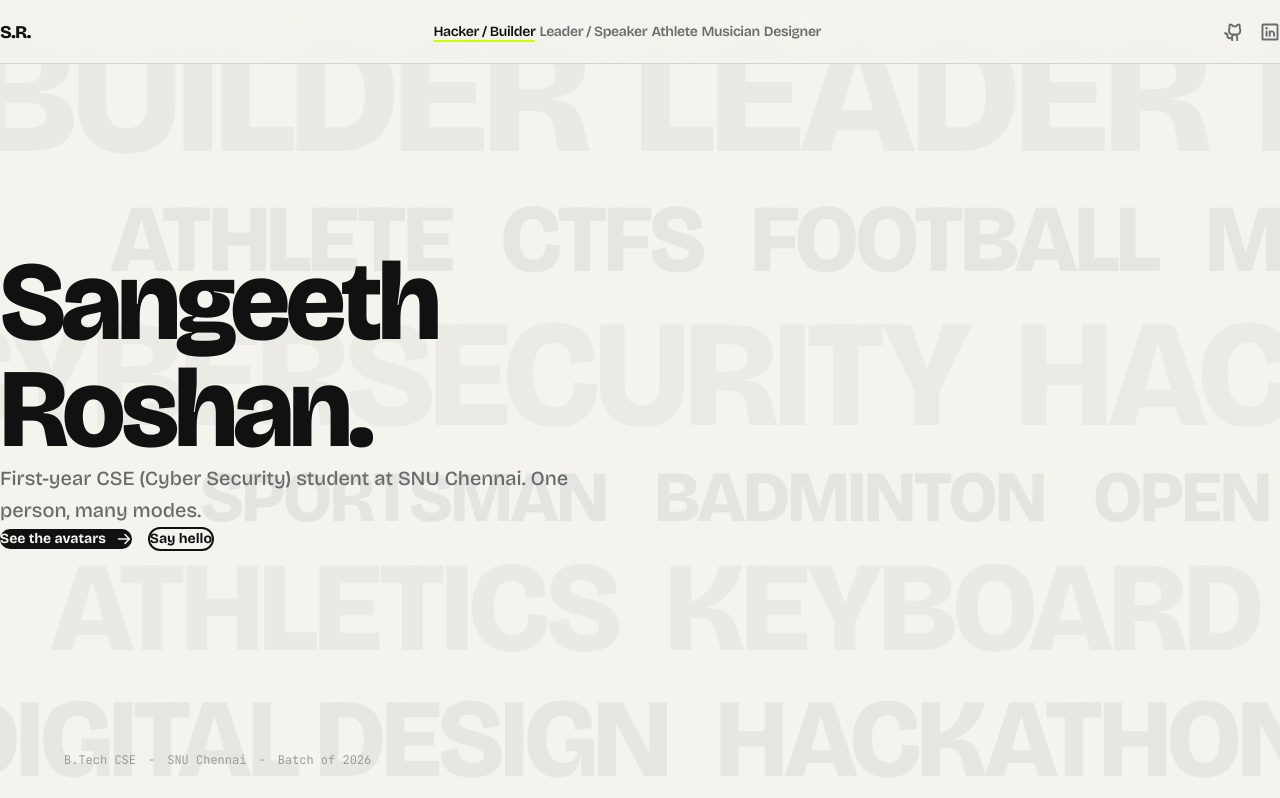
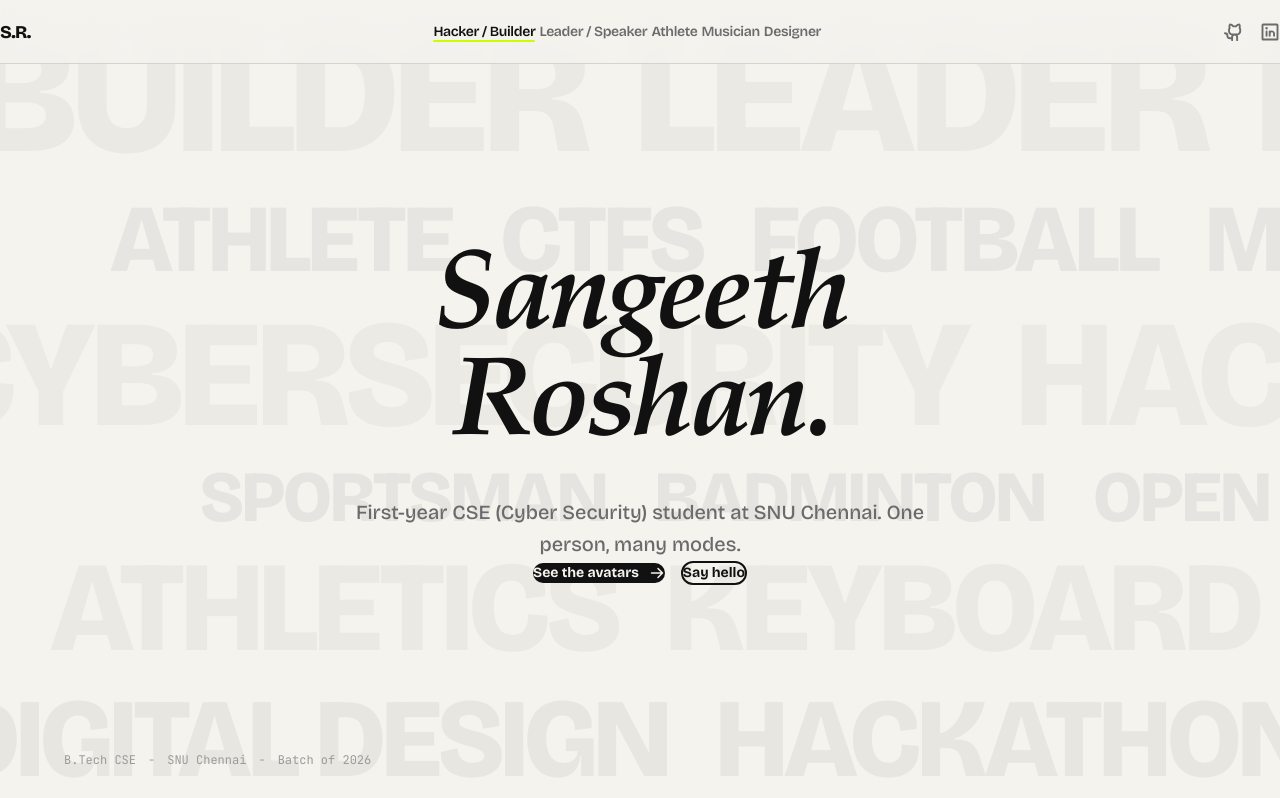
Before and after one commit to Sangeeth-Roshan/portfolio, a React (Vite) app: page / in a window 1280 px wide. Shown: the top 798 px of the page. Built offline with nearby package versions, Linux system fonts and the light colour scheme.

Commit message:
V6 - BETA DONE

```diff
--- a/index.html
+++ b/index.html
@@ -9,7 +9,7 @@
     <!-- Preload fonts -->
     <link rel="preconnect" href="https://fonts.googleapis.com" />
     <link rel="preconnect" href="https://fonts.gstatic.com" crossorigin />
-    <link href="https://fonts.googleapis.com/css2?family=Bricolage+Grotesque:opsz,wght@12..96,400..800&family=Cormorant+Garamond:ital,wght@1,600;1,700&family=JetBrains+Mono:wght@400;500&family=Oswald:wght@500;600;700&display=swap" rel="stylesheet" />
+    <link href="https://fonts.googleapis.com/css2?family=Bricolage+Grotesque:opsz,wght@12..96,400..800&family=Cormorant+Garamond:ital,wght@1,600;1,700&family=JetBrains+Mono:wght@400;500&family=Oswald:wght@500;600;700&family=Pacifico&family=Lobster&family=Oleo+Script:wght@700&family=Kaushan+Script&family=Courgette&display=swap" rel="stylesheet" />
   </head>
   <body>
     <div id="root"></div>
--- a/src/components/Hero.jsx
+++ b/src/components/Hero.jsx
@@ -2,8 +2,9 @@
  * Hero.jsx
  * Full-viewport opening section. Light background, dark ink.
  * Background: staggered typographic collage of identity words.
+ * Heading: Loki-style rapid font-flip animation on mount.
  */
-import { useEffect, useRef } from "react";
+import { useEffect, useRef, useState } from "react";
 import { gsap } from "gsap";
 import { useReducedMotion } from "motion/react";
 import { ArrowRight } from "@phosphor-icons/react";
@@ -48,29 +49,104 @@ const WORD_ROWS = [
   },
 ];
 
+// Massive font list — system fonts + heavy cursives
+const FONTS = [
+  // Heavy Cursives
+  '"Pacifico", cursive',
+  '"Lobster", cursive',
+  '"Oleo Script", cursive',
+  '"Kaushan Script", cursive',
+  '"Courgette", cursive',
+  // System serifs
+  '"Times New Roman", Times, serif',
+  "Georgia, serif",
+  "Garamond, serif",
+  "Palatino, 'Palatino Linotype', serif",
+  "'Book Antiqua', Palatino, serif",
+  "Baskerville, 'Baskerville Old Face', serif",
+  "'Century Schoolbook', serif",
+  "'Bodoni MT', Didot, serif",
+  "Didot, 'Didot LT STD', serif",
+  "Superclarendon, Clarendon, serif",
+  "'Big Caslon', 'Book Antiqua', serif",
+  "'Hoefler Text', Garamond, serif",
+  // System sans-serifs
+  "'Arial Black', Gadget, sans-serif",
+  "'Arial Narrow', Arial, sans-serif",
+  "'Century Gothic', Futura, sans-serif",
+  "'Franklin Gothic Medium', 'Franklin Gothic', sans-serif",
+  "Verdana, Geneva, sans-serif",
+  "Tahoma, Geneva, sans-serif",
+  "'Gill Sans', 'Gill Sans MT', sans-serif",
+  "Optima, Segoe, sans-serif",
+  "Futura, 'Trebuchet MS', sans-serif",
+  "'Helvetica Neue', Helvetica, Arial, sans-serif",
+  // System display / condensed
+  "Impact, Haettenschweiler, sans-serif",
+  "'Rockwell Extra Bold', 'Rockwell', serif",
+  "'Copperplate Gothic Bold', Copperplate, serif",
+  // System mono
+  "'Courier New', Courier, monospace",
+  "'Lucida Console', Monaco, monospace",
+  "'Andale Mono', monospace",
+  // Our loaded fonts
+  '"Oswald", sans-serif',
+  '"Cormorant Garamond", serif',
+  '"JetBrains Mono", monospace',
+  '"Bricolage Grotesque", sans-serif',
+];
+
 export function Hero({ onScrollDown }) {
-  const sectionRef     = useRef(null);
-  const headingRef     = useRef(null);
-  const subRef         = useRef(null);
-  const ctaRef         = useRef(null);
-  const prefersReduced = useReducedMotion();
+  const sectionRef      = useRef(null);
+  const headingRef      = useRef(null);
+  const subRef          = useRef(null);
+  const ctaRef          = useRef(null);
+  const prefersReduced  = useReducedMotion();
+  const [headingStyle, setHeadingStyle] = useState({ fontFamily: FONTS[FONTS.length - 1], fontStyle: "normal" });
 
+  // GSAP fade-in
   useEffect(() => {
     if (prefersReduced) return;
     const ctx = gsap.context(() => {
       gsap.timeline({ defaults: { ease: "power3.out" } })
-        .from(headingRef.current, { y: 80, opacity: 0, duration: 1 })
-        .from(subRef.current,     { y: 30, opacity: 0, duration: 0.7 }, "-=0.5")
+        .from(headingRef.current, { opacity: 0, duration: 0.2 })
+        .from(subRef.current,     { y: 30, opacity: 0, duration: 0.7 }, "+=0.3")
         .from(ctaRef.current,     { y: 20, opacity: 0, duration: 0.5 }, "-=0.3");
     }, sectionRef);
     return () => ctx.revert();
+  }, [prefersReduced]);
+
+  // Endless font cycling — fixed ultra-fast 50ms interval for zero stutter
+  useEffect(() => {
+    if (prefersReduced) return;
+    let lastIdx = FONTS.length - 1;
+    let timer;
+
+    const cycle = () => {
+      let nextIdx;
+      do { nextIdx = Math.floor(Math.random() * FONTS.length); } while (nextIdx === lastIdx);
+      lastIdx = nextIdx;
+
+      // Randomly make it italic (~30% chance) to add more flavor
+      const isItalic = Math.random() > 0.7;
+
+      setHeadingStyle({
+        fontFamily: FONTS[nextIdx],
+        fontStyle: isItalic ? "italic" : "normal"
+      });
+      // Slower 200ms interval for readability
+      timer = setTimeout(cycle, 200);
+    };
+
+    timer = setTimeout(cycle, 200);
+    return () => clearTimeout(timer);
   }, [prefersReduced]);
 
   return (
     <section
       ref={sectionRef}
       id="hero"
-      className="relative min-h-[100dvh] flex flex-col justify-center overflow-hidden"
+      className="relative min-h-[100dvh] flex flex-col items-center justify-center overflow-hidden"
       aria-label="Introduction"
     >
 
@@ -98,13 +174,17 @@ export function Hero({ onScrollDown }) {
       </div>
 
       {/* ── Foreground content ──────────────────────────────────────────── */}
-      <div className="relative z-10 px-6 md:px-16 pt-20 md:pt-24 pb-16 max-w-[1400px] mx-auto w-full">
+      <div className="relative z-10 px-6 md:px-16 pt-20 md:pt-24 pb-16 max-w-[1400px] mx-auto w-full flex flex-col items-center text-center">
 
         {/* ── Main heading ─────────────────────────────────────────────── */}
-        <div ref={headingRef}>
+        <div ref={headingRef} className="min-h-[220px] md:min-h-[280px] flex flex-col justify-center">
           <h1
-            className="font-extrabold tracking-[-0.04em] leading-[0.95]"
-            style={{ fontSize: "clamp(3.2rem, 9vw, 7rem)" }}
+            className="font-extrabold tracking-[-0.04em] leading-[0.95] transition-none"
+            style={{
+              fontSize: "clamp(3.2rem, 9vw, 7rem)",
+              fontFamily: headingStyle.fontFamily,
+              fontStyle: headingStyle.fontStyle,
+            }}
           >
             Sangeeth
             <br />
@@ -122,7 +202,7 @@ export function Hero({ onScrollDown }) {
         </p>
 
         {/* ── CTAs ─────────────────────────────────────────────────────── */}
-        <div ref={ctaRef} className="mt-10 flex flex-wrap items-center gap-4">
+        <div ref={ctaRef} className="mt-10 flex flex-wrap items-center justify-center gap-4">
           <button
             onClick={onScrollDown}
             className="group flex items-center gap-2.5 px-6 py-3 rounded-full text-sm font-bold
--- a/src/components/Projects.jsx
+++ b/src/components/Projects.jsx
@@ -162,8 +162,8 @@ export function Projects() {
                 </div>
 
                 {/* Right col: Tags & Links */}
-                <div className="flex flex-col lg:items-end justify-between gap-8 lg:gap-0 mt-4 lg:mt-0 relative z-10">
-                  <div className="flex flex-wrap lg:justify-end gap-2">
+                <div className="flex flex-col items-end justify-between gap-8 lg:gap-0 mt-4 lg:mt-0 relative z-10 w-full h-full ml-auto text-right">
+                  <div className="flex flex-wrap justify-end gap-2 w-full">
                     {project.tags.map((tag) => (
                       <span
                         key={tag}
@@ -180,7 +180,7 @@ export function Projects() {
                       target="_blank"
                       rel="noopener noreferrer"
                       className="
-                        inline-flex items-center gap-2 self-start lg:self-end px-5 py-3
+                        inline-flex items-center gap-2 self-end px-5 py-3
                         bg-[#111111] text-[#F4F3EE] font-bold text-sm uppercase tracking-wide
                         hover:bg-[#333] transition-colors
                       "
--- a/src/config/projects.js
+++ b/src/config/projects.js
@@ -11,7 +11,7 @@ export const PROJECTS = [
     features: ["Reputation/trust score", "Escalation/SLA mechanism", "Geo-clustering of issues", "IP/credit governance", "Voice-based submissions"],
     role: "Technical implementation plus product/UI direction. AI layer can switch between a live LLM API and a cached/demo dataset.",
     tags: ["Responsive Web App", "AI Classification", "UI/UX"],
-    repo: null,
+    repo: "https://github.com/sangeeth-roshan/unisolv",
     accent: "#C8FF00", // Acid Lime
   },
   {
@@ -22,7 +22,7 @@ export const PROJECTS = [
     features: ["Dropout prediction (Random Forest)", "SHAP explainability", "Causal effect estimation of scholarships (DoWhy + EconML)", "Cohort overview & student risk views", "Causal policy simulator"],
     role: "Rebuilding originally Streamlit app with a React frontend.",
     tags: ["Machine Learning", "Causal Inference", "React", "Python"],
-    repo: null,
+    repo: "https://github.com/sangeeth-roshan/anti_drop",
     accent: "#FF3300", // Signal Red
   },
   {
```
